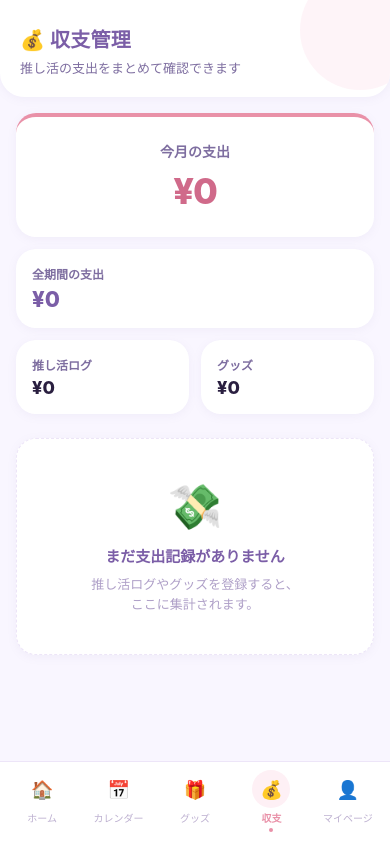
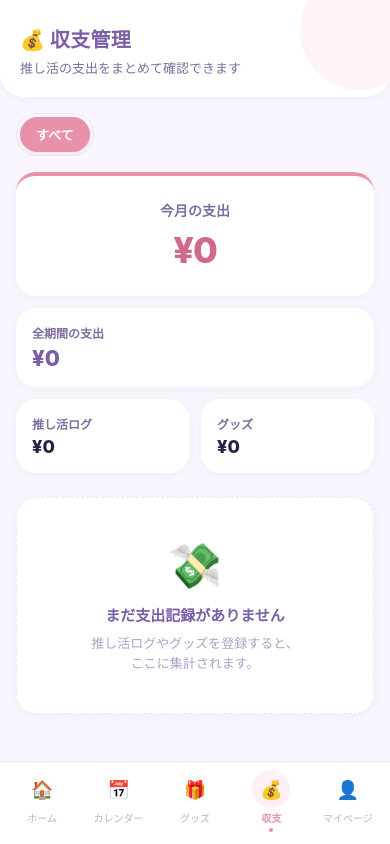
Before and after one commit to jun-devlog/oshikatsu-app, a React Native app: screen / in a window 390 px wide. Both pictures are taken after a click on the element "💰 収支". Built offline with nearby package versions, Linux system fonts and the light colour scheme.

Commit message:
add oshi filter

```diff
--- a/App.tsx
+++ b/App.tsx
@@ -11,6 +11,7 @@ import {
 import { StatusBar } from 'expo-status-bar';
 import { useOshiStorage } from './src/hooks/useOshiStorage';
 import BottomNav, { TabKey } from './src/components/BottomNav';
+import OshiSelectorTabs from './src/components/OshiFilterToggle';
 import HomeTab from './src/screens/HomeTab';
 import CalendarTab from './src/screens/CalendarTab';
 import GoodsTab from './src/screens/GoodsTab';
@@ -21,6 +22,8 @@ import { COLORS } from './src/styles/theme';
 export default function App() {
   // ── タブ切り替え状態 ──
   const [activeTab, setActiveTab] = useState<TabKey>('home');
+
+  // ── フィルタモード（削除：selectedOshiIdに統一） ──
 
   // ── データ管理（useOshiStorage に全て集約） ──
   const {
@@ -40,8 +43,12 @@ export default function App() {
   } = useOshiStorage();
 
   // 推し選択トグル（同じ推しをタップしたら選択解除）
-  const handleSelectOshi = (id: string) => {
-    selectOshi(id === selectedOshiId ? null : id);
+  const handleSelectOshi = (id: string | null) => {
+    if (id === null) {
+      selectOshi(null);
+    } else {
+      selectOshi(id === selectedOshiId ? null : id);
+    }
   };
 
   // ── ローディング画面 ──
@@ -81,19 +88,37 @@ export default function App() {
           />
         );
       case 'calendar':
-        return <CalendarTab logs={logs} oshis={oshis} />;
+        return (
+          <CalendarTab
+            logs={logs}
+            oshis={oshis}
+            selectedOshiId={selectedOshiId}
+            onSelectOshi={handleSelectOshi}
+          />
+        );
       case 'goods':
         return (
           <GoodsTab
             goods={goods}
             oshis={oshis}
             selectedOshi={selectedOshi}
+            selectedOshiId={selectedOshiId}
+            onSelectOshi={handleSelectOshi}
             onAddGoods={addGoods}
             onDeleteGoods={deleteGoods}
           />
         );
       case 'budget':
-        return <BudgetTab logs={logs} oshis={oshis} goods={goods} />;
+        return (
+          <BudgetTab
+            logs={logs}
+            oshis={oshis}
+            goods={goods}
+            selectedOshi={selectedOshi}
+            selectedOshiId={selectedOshiId}
+            onSelectOshi={handleSelectOshi}
+          />
+        );
       case 'mypage':
         return <MyPageTab oshis={oshis} logs={logs} goods={goods} />;
     }
--- /dev/null
+++ b/src/components/OshiFilterToggle.tsx
@@ -0,0 +1,88 @@
+import React from 'react';
+import { ScrollView, View, Text, TouchableOpacity, StyleSheet } from 'react-native';
+import { Oshi } from '../types/oshi';
+import { COLORS, RADIUS } from '../styles/theme';
+
+type Props = {
+  oshis: Oshi[];
+  selectedOshiId: string | null;
+  onSelect: (id: string | null) => void;
+};
+
+/**
+ * 推し別フィルタ切り替え / 選択用の横スクロールタブ
+ * 「すべて」と「登録済みの全推し」を並べる
+ */
+export default function OshiSelectorTabs({ oshis, selectedOshiId, onSelect }: Props) {
+  return (
+    <View style={styles.container}>
+      <ScrollView
+        horizontal
+        showsHorizontalScrollIndicator={false}
+        contentContainerStyle={styles.scrollContent}
+      >
+        <TouchableOpacity
+          style={[styles.chip, selectedOshiId === null && styles.chipActive]}
+          onPress={() => onSelect(null)}
+          activeOpacity={0.7}
+        >
+          <Text style={[styles.chipText, selectedOshiId === null && styles.chipTextActive]}>
+            すべて
+          </Text>
+        </TouchableOpacity>
+
+        {oshis.map((oshi) => (
+          <TouchableOpacity
+            key={oshi.id}
+            style={[styles.chip, selectedOshiId === oshi.id && styles.chipActive]}
+            onPress={() => onSelect(oshi.id)}
+            activeOpacity={0.7}
+          >
+            <Text style={[styles.chipText, selectedOshiId === oshi.id && styles.chipTextActive]}>
+              💕 {oshi.name}
+            </Text>
+          </TouchableOpacity>
+        ))}
+      </ScrollView>
+    </View>
+  );
+}
+
+const styles = StyleSheet.create({
+  container: {
+    // コンテナスタイル
+  },
+  scrollContent: {
+    flexDirection: 'row',
+    backgroundColor: COLORS.inputBg,
+    borderRadius: RADIUS.chip,
+    borderWidth: 1.5,
+    borderColor: COLORS.border,
+    padding: 3,
+    gap: 4,
+  },
+  chip: {
+    paddingVertical: 8,
+    paddingHorizontal: 16,
+    borderRadius: RADIUS.chip - 2,
+    alignItems: 'center',
+    justifyContent: 'center',
+  },
+  chipActive: {
+    backgroundColor: COLORS.primary,
+    shadowColor: COLORS.primary,
+    shadowOffset: { width: 0, height: 2 },
+    shadowOpacity: 0.25,
+    shadowRadius: 4,
+    elevation: 3,
+  },
+  chipText: {
+    fontSize: 13,
+    fontWeight: '600',
+    color: COLORS.textSecondary,
+  },
+  chipTextActive: {
+    color: '#fff',
+    fontWeight: '700',
+  },
+});
--- a/src/screens/BudgetTab.tsx
+++ b/src/screens/BudgetTab.tsx
@@ -5,10 +5,15 @@ import { formatAmount, formatDateShort } from '../utils/format';
 import { getTodayString } from '../utils/date';
 import { COLORS, RADIUS, SHADOW } from '../styles/theme';
 
+import OshiSelectorTabs from '../components/OshiFilterToggle';
+
 type Props = {
   logs: OshiLog[];
   oshis: Oshi[];
   goods?: OshiGoods[];
+  selectedOshi: Oshi | null;
+  selectedOshiId: string | null;
+  onSelectOshi: (id: string | null) => void;
 };
 
 const CAT_ICONS: Record<string, string> = {
@@ -33,13 +38,21 @@ type ExpenseItem = {
   createdAt: string;
 };
 
-export default function BudgetTab({ logs, oshis, goods = [] }: Props) {
+export default function BudgetTab({
+  logs,
+  oshis,
+  goods = [],
+  selectedOshi,
+  selectedOshiId,
+  onSelectOshi,
+}: Props) {
   // 1. 支出データを統合
   const expenses = useMemo(() => {
     const items: ExpenseItem[] = [];
 
     // ログ由来の支出
     logs.forEach((log) => {
+      if (selectedOshiId && log.oshiId !== selectedOshiId) return;
       if (log.amount != null && log.amount > 0) {
         items.push({
           id: `log_${log.id}`,
@@ -56,6 +69,7 @@ export default function BudgetTab({ logs, oshis, goods = [] }: Props) {
 
     // グッズ由来の支出
     goods.forEach((g) => {
+      if (selectedOshiId && g.oshiId !== selectedOshiId) return;
       if (g.price != null && g.price > 0) {
         items.push({
           id: `goods_${g.id}`,
@@ -71,7 +85,7 @@ export default function BudgetTab({ logs, oshis, goods = [] }: Props) {
     });
 
     return items;
-  }, [logs, goods]);
+  }, [logs, goods, selectedOshiId]);
 
   // 2. 集計
   const thisMonthPrefix = getTodayString().substring(0, 7); // YYYY-MM
@@ -131,7 +145,15 @@ export default function BudgetTab({ logs, oshis, goods = [] }: Props) {
       </View>
 
       <View style={styles.body}>
-        {/* ── 1. サマリーカード ── */}
+        <View style={{ marginBottom: 16 }}>
+          <OshiSelectorTabs
+            oshis={oshis}
+            selectedOshiId={selectedOshiId}
+            onSelect={onSelectOshi}
+          />
+        </View>
+
+            {/* ── 1. サマリーカード ── */}
         <View style={styles.summaryGrid}>
           {/* 今月の支出 */}
           <View style={[styles.summaryCard, styles.summaryCardMain]}>
--- a/src/screens/GoodsTab.tsx
+++ b/src/screens/GoodsTab.tsx
@@ -13,11 +13,14 @@ import { generateId, formatAmount } from '../utils/format';
 import { getTodayString, formatDisplayDate, isValidDateString } from '../utils/date';
 import { COLORS, RADIUS, SHADOW } from '../styles/theme';
 import DatePickerModal from '../components/DatePickerModal';
+import OshiSelectorTabs from '../components/OshiFilterToggle';
 
 type Props = {
   goods: OshiGoods[];
   oshis: Oshi[];
   selectedOshi: Oshi | null;
+  selectedOshiId: string | null;
+  onSelectOshi: (id: string | null) => void;
   onAddGoods: (item: OshiGoods) => void;
   onDeleteGoods: (id: string) => void;
 };
@@ -45,6 +48,8 @@ export default function GoodsTab({
   goods,
   oshis,
   selectedOshi,
+  selectedOshiId,
+  onSelectOshi,
   onAddGoods,
   onDeleteGoods,
 }: Props) {
@@ -113,14 +118,22 @@ export default function GoodsTab({
     ]);
   };
 
+  // フィルタ適用
+  const filteredGoods = useMemo(() => {
+    if (selectedOshiId) {
+      return goods.filter((g) => g.oshiId === selectedOshiId);
+    }
+    return goods;
+  }, [goods, selectedOshiId]);
+
   // 新しい順にソート
   const sortedGoods = useMemo(() => {
-    return [...goods].sort((a, b) => {
+    return [...filteredGoods].sort((a, b) => {
       if (a.createdAt < b.createdAt) return 1;
       if (a.createdAt > b.createdAt) return -1;
       return 0;
     });
-  }, [goods]);
+  }, [filteredGoods]);
 
   return (
     <>
@@ -274,6 +287,13 @@ export default function GoodsTab({
 
           {/* 一覧 */}
           <Text style={styles.listTitle}>グッズ一覧 ({sortedGoods.length})</Text>
+          <View style={styles.filterWrap}>
+            <OshiSelectorTabs
+              oshis={oshis}
+              selectedOshiId={selectedOshiId}
+              onSelect={onSelectOshi}
+            />
+          </View>
           {sortedGoods.length === 0 ? (
             <View style={styles.empty}>
               <Text style={styles.emptyEmoji}>📦</Text>
@@ -486,6 +506,7 @@ const styles = StyleSheet.create({
     fontSize: 16, fontWeight: '800', color: COLORS.accentDark,
     marginBottom: 12, marginLeft: 4,
   },
+  filterWrap: { marginBottom: 12 },
   empty: {
     alignItems: 'center', paddingVertical: 40,
     backgroundColor: COLORS.cardBg, borderRadius: RADIUS.card,
--- a/src/screens/HomeTab.tsx
+++ b/src/screens/HomeTab.tsx
@@ -1,4 +1,4 @@
-import React from 'react';
+import React, { useMemo } from 'react';
 import { ScrollView, View, Text, StyleSheet } from 'react-native';
 import { Oshi, OshiLog, OshiGoods } from '../types/oshi';
 import OshiForm from '../components/OshiForm';
@@ -17,7 +17,7 @@ type Props = {
   selectedOshiId: string | null;
   onAddOshi: (oshi: Oshi) => void;
   onDeleteOshi: (id: string) => void;
-  onSelectOshi: (id: string) => void; // toggle logic はApp.tsx側で処理済み
+  onSelectOshi: (id: string) => void;
   onAddLog: (log: OshiLog) => void;
   onDeleteLog: (id: string) => void;
 };
@@ -35,6 +35,7 @@ const GREETING_MSG = GREETINGS[Math.floor(Math.random() * GREETINGS.length)];
 export default function HomeTab({
   oshis,
   logs,
+  goods = [],
   selectedOshi,
   selectedOshiId,
   onAddOshi,
@@ -42,13 +43,28 @@ export default function HomeTab({
   onSelectOshi,
   onAddLog,
   onDeleteLog,
-  goods = [],
 }: Props) {
   const goodsList = goods ?? [];
-  const logTotal = logs
+
+  // フィルタ適用（選択中の推しがいれば絞り込む）
+  const filteredLogs = useMemo(() => {
+    if (selectedOshiId) {
+      return logs.filter((l) => l.oshiId === selectedOshiId);
+    }
+    return logs;
+  }, [logs, selectedOshiId]);
+
+  const filteredGoods = useMemo(() => {
+    if (selectedOshiId) {
+      return goodsList.filter((g) => g.oshiId === selectedOshiId);
+    }
+    return goodsList;
+  }, [goodsList, selectedOshiId]);
+
+  const logTotal = filteredLogs
     .filter((l) => l.amount != null && l.amount > 0)
     .reduce((sum, l) => sum + (l.amount ?? 0), 0);
-  const goodsTotal = goodsList
+  const goodsTotal = filteredGoods
     .filter((g) => g.price != null && g.price > 0)
     .reduce((sum, g) => sum + (g.price ?? 0), 0);
   const totalAmount = logTotal + goodsTotal;
@@ -91,7 +107,7 @@ export default function HomeTab({
           </View>
           <View style={styles.summaryDiv} />
           <View style={styles.summaryItem}>
-            <Text style={styles.summaryVal}>{logs.length}<Text style={styles.summaryUnit}>件</Text></Text>
+            <Text style={styles.summaryVal}>{filteredLogs.length}<Text style={styles.summaryUnit}>件</Text></Text>
             <Text style={styles.summaryLabel}>推し活記録</Text>
           </View>
           <View style={styles.summaryDiv} />
@@ -127,9 +143,10 @@ export default function HomeTab({
         <SectionHeader
           emoji="📖"
           title="推し活ログ"
-          hint={logs.length > 0 ? `${logs.length}件` : undefined}
+          hint={filteredLogs.length > 0 ? `${filteredLogs.length}件` : undefined}
         />
-        <OshiLogList logs={logs} oshis={oshis} onDelete={onDeleteLog} />
+
+        <OshiLogList logs={filteredLogs} oshis={oshis} onDelete={onDeleteLog} />
 
         <View style={styles.footer}>
           <Text style={styles.footerText}>推しログ — 推し活をもっと楽しく 💫</Text>
@@ -227,6 +244,19 @@ const styles = StyleSheet.create({
 
   // ボディ
   body: { paddingHorizontal: 16, paddingTop: 4 },
+
+  // フィルタ
+  filterWrap: { marginBottom: 12 },
+  filterHint: {
+    alignItems: 'center', paddingVertical: 30,
+    backgroundColor: COLORS.cardBg, borderRadius: RADIUS.card,
+    borderWidth: 1.5, borderColor: COLORS.border, borderStyle: 'dashed',
+  },
+  filterHintEmoji: { fontSize: 32, marginBottom: 8 },
+  filterHintText: {
+    fontSize: 13, color: COLORS.textTertiary, textAlign: 'center', lineHeight: 20,
+  },
+
   footer: { alignItems: 'center', paddingVertical: 24 },
   footerText: {
     fontSize: 11, color: COLORS.textTertiary,
```
Also changed, not shown: src/screens/CalendarTab.tsx (+42 -9 lines).
